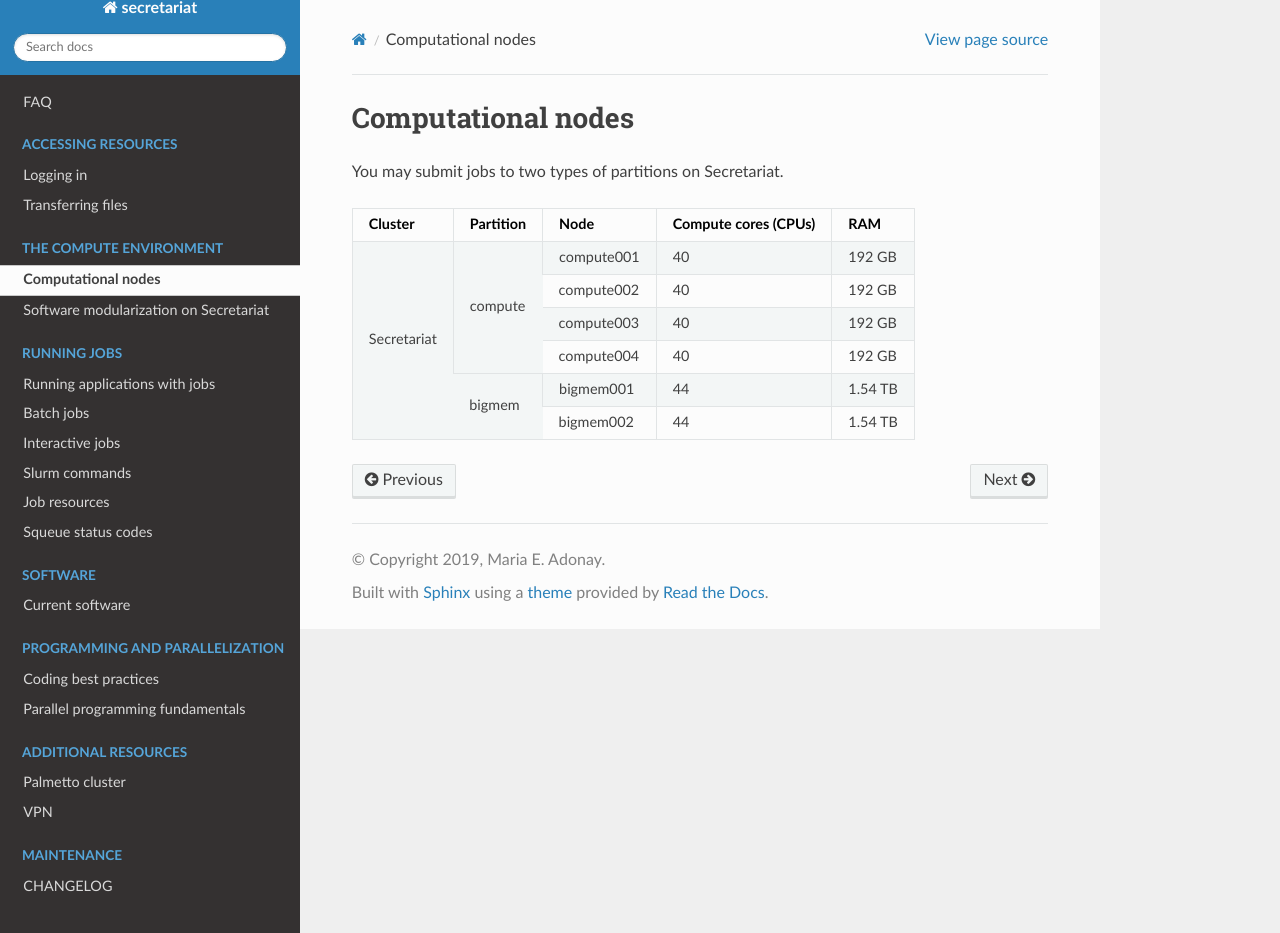
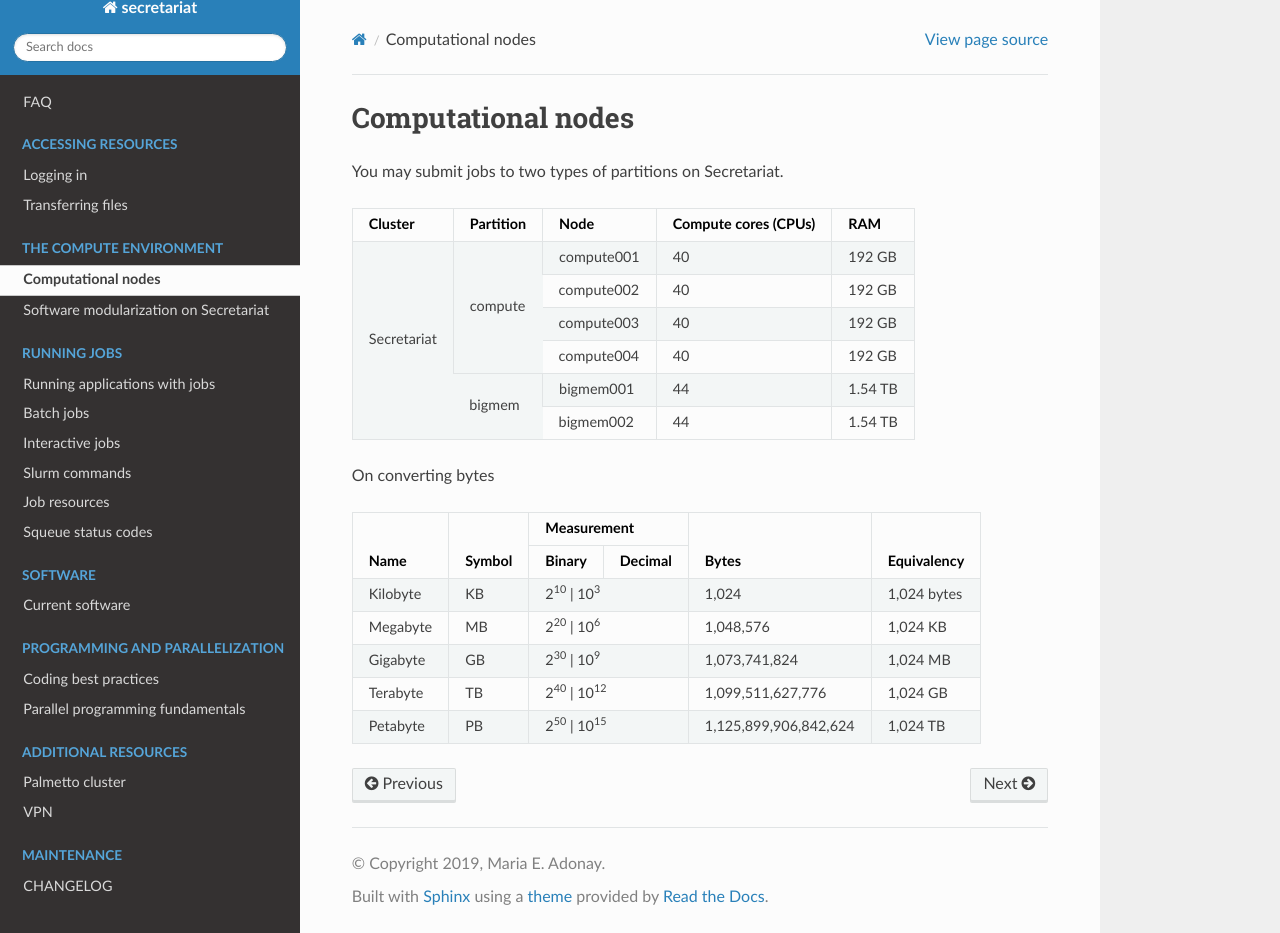
Before and after one commit to amalgamaria/secretariat, a Sphinx documentation site: the page built from docs/compute/node-types.rst, in a window 1280 px wide and 933 px high. Built offline with Sphinx 7.4.7 and the Read the Docs theme 2.0.0, drawn with Linux system fonts in a browser that asks for light colours.

Commit message:
Add conversion table

```diff
--- a/docs/compute/node-types.rst
+++ b/docs/compute/node-types.rst
@@ -18,3 +18,33 @@ You may submit jobs to two types of partitions on Secretariat.
 +                       +			+-----------------------+-----------------------+---------------+
 |                       |			| bigmem002		| 44			| 1.54 TB	|
 +-----------------------+-----------------------+-----------------------+-----------------------+---------------+
+
+On converting bytes
+
++---------------+---------------+-------------------------------+-----------------------+---------------+
+| Name		| Symbol	| Measurement			| Bytes			| Equivalency	|
++		+		+---------------+---------------+			+		+
+|		|		| Binary	| Decimal	|			|		|
++===============+===============+===============+===============+=======================+===============+
+| Kilobyte	| KB		| |2^10|	| |10^3|	| 1,024			| 1,024 bytes	|
++---------------+---------------+-------------------------------+-----------------------+---------------+
+| Megabyte	| MB	        | |2^20| 	| |10^6|	| 1,048,576		| 1,024	KB	|
++---------------+---------------+-------------------------------+-----------------------+---------------+
+| Gigabyte	| GB	        | |2^30| 	| |10^9|	| 1,073,741,824		| 1,024	MB	|
++---------------+---------------+-------------------------------+-----------------------+---------------+
+| Terabyte	| TB	        | |2^40| 	| |10^12|	| 1,099,511,627,776	| 1,024	GB	|
++---------------+---------------+-------------------------------+-----------------------+---------------+
+| Petabyte	| PB	        | |2^50| 	| |10^15|	| 1,125,899,906,842,624	| 1,024	TB	|
++---------------+---------------+-------------------------------+-----------------------+---------------+
+
+.. |2^10| replace:: 2\ :sup:`10`
+.. |2^20| replace:: 2\ :sup:`20`
+.. |2^30| replace:: 2\ :sup:`30`
+.. |2^40| replace:: 2\ :sup:`40`
+.. |2^50| replace:: 2\ :sup:`50`
+
+.. |10^3| replace:: 10\ :sup:`3`
+.. |10^6| replace:: 10\	:sup:`6`
+.. |10^9| replace:: 10\	:sup:`9`
+.. |10^12| replace:: 10\ :sup:`12`
+.. |10^15| replace:: 10\ :sup:`15`
```
